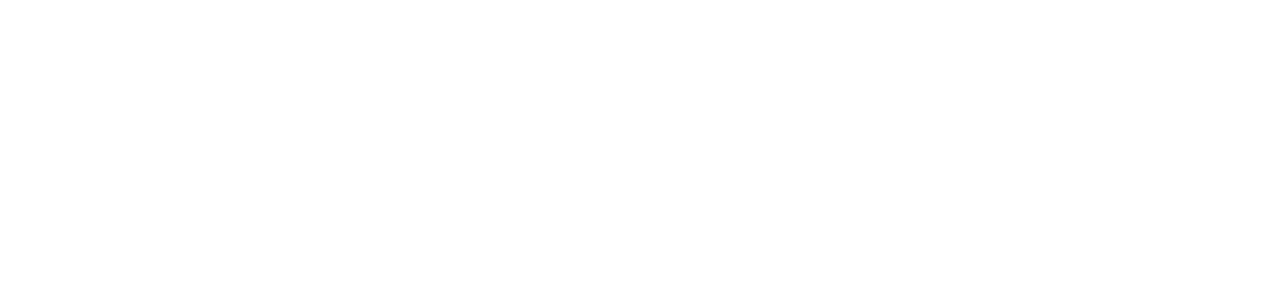
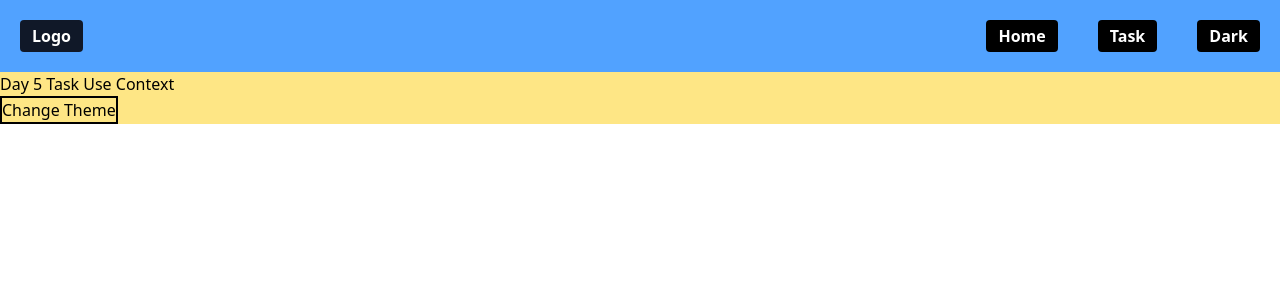
Before and after one commit to jagathdev/React_Tasks, a React (Vite) app: page /task/day5task in a window 1280 px wide. Before the commit this address had no page. Shown: the top 300 px of the page. Built offline with nearby package versions, Linux system fonts and the light colour scheme.

Commit message:
Dark and Light Theme added Sucessfully

```diff
--- a/src/App.tsx
+++ b/src/App.tsx
@@ -7,6 +7,7 @@
 import Day2Task from "./Task/Day2Task"
 import Day3Task from "./Task/Day3Task"
 import Day4Task from "./Task/Day4Task"
+import Day5Task from "./Task/Day5Task"
 
 
 const App: React.FC = () => {
@@ -22,6 +23,7 @@
           <Route path="/task/day2task" element={<Day2Task />} />
           <Route path="/task/day3task" element={<Day3Task />} />
           <Route path="/task/day4task" element={<Day4Task />} />
+          <Route path="/task/day5task" element={<Day5Task />} />
         </Route>
       </Routes>
     </>
--- a/src/Task/Day5Task.tsx
+++ b/src/Task/Day5Task.tsx
@@ -1,9 +1,19 @@
+import { useContext } from "react"
+import { ThemeContext } from "../usecontext/ThemeContext"
+
 const Day5Task = () => {
+
+    const { theme, themeChange } = useContext(ThemeContext)!;
+
+
     return (
         <>
-
+            <div className={theme ? "bg-amber-200" : "bg-gray-600 text-white"}>
+                <h1>Day 5 Task Use Context</h1>
+                <button className="border-2" onClick={themeChange}>Change Theme</button>
+            </div>
         </>
     )
 }
 
-export default Day5Task
+export default Day5Task;
--- a/src/Task/Task.tsx
+++ b/src/Task/Task.tsx
@@ -1,18 +1,24 @@
-import { Link} from "react-router-dom";
+import { Link } from "react-router-dom";
 import type { taskData } from "../Typescript/Interface"
+import { useContext } from "react";
+import { ThemeContext } from "../usecontext/ThemeContext";
 
 const Task = () => {
+
+    const { theme } = useContext(ThemeContext)!;
 
     const tasks: taskData[] = [
         { link: "/task/day1task", name: "Day 1 Task" },
         { link: "/task/day2task", name: "Day 2 Task" },
         { link: "/task/day3task", name: "Day 3 Task" },
         { link: "/task/day4task", name: "Day 4 Task" },
+        { link: "/task/day5task", name: "Day 5 Task" },
     ];
 
     return (
         <>
-            <div>
+            <div className={theme ? "bg-yellow-200 p-6 space-y-8" : "bg-gray-800 text-white p-6 space-y-8"
+            }>
                 {tasks.map((e: any, i: number) => (
                     <div className="flex justify-center" key={i}>
                         <Link to={e.link} className="p-2 bg-black m-3 w-50 text-center text-white rounded-2xl">{e.name}</Link>
--- a/src/components/Navbar.tsx
+++ b/src/components/Navbar.tsx
@@ -1,6 +1,9 @@
+import { useContext } from "react"
 import { Link } from "react-router-dom"
+import { ThemeContext } from "../usecontext/ThemeContext"
 
 const Navbar = () => {
+    const { theme, themeChange } = useContext(ThemeContext)!;
     return (
         <>
             <div className="flex justify-between bg-blue-400 p-5">
@@ -8,8 +11,9 @@
                 <div className="flex gap-10">
                     <Link to='/' className="bg-black px-3 py-1 text-white rounded font-bold">Home</Link>
                     <Link to='/Task' className="bg-black text-white px-3 py-1 rounded font-bold">Task</Link>
+                    <button className={theme ? "bg-black text-white px-3 py-1 rounded font-bold" : "bg-white  px-3 py-1 rounded font-bold"} onClick={themeChange}>{theme ? "Dark" : "Light"}</button>
                 </div>
-            </div>
+            </div >
         </>
     )
 }
--- a/src/main.tsx
+++ b/src/main.tsx
@@ -3,12 +3,16 @@
 import './index.css'
 import App from './App.tsx'
 import { BrowserRouter } from 'react-router-dom'
+import ThemeProvide from './usecontext/ThemeProvide.tsx'
 
 createRoot(document.getElementById('root')!).render(
 
   <StrictMode>
+
     <BrowserRouter>
-      <App />
+      <ThemeProvide>
+        <App />
+      </ThemeProvide>
     </BrowserRouter>
   </StrictMode>
 
--- a/src/pages/Home.tsx
+++ b/src/pages/Home.tsx
@@ -1,6 +1,12 @@
+import { useContext } from "react";
+import { ThemeContext } from "../usecontext/ThemeContext";
+
 const Home = () => {
+    const { theme } = useContext(ThemeContext)!;
+
     return (
-        <div className="p-6 space-y-8">
+        <div className={theme ? "bg-yellow-200 p-6 space-y-8" : "bg-gray-800 text-white p-6 space-y-8"
+        }>
             <h1 className="text-3xl font-bold text-center">React Tasks – Practice Dashboard</h1>
 
             {/* ---------- DAY 1 ---------- */}
@@ -170,7 +176,7 @@
                     <li>How React starts rendering?</li>
                 </ol>
             </section>
-        </div>
+        </div >
     );
 };
 
--- a/src/usecontext/ThemeContext.tsx
+++ b/src/usecontext/ThemeContext.tsx
@@ -1,3 +1,8 @@
 import { createContext } from "react";
 
-export const ThemeContext = createContext(null);
+export interface ThemeContextType {
+    theme: boolean,
+    themeChange: () => void
+}
+
+export const ThemeContext = createContext<ThemeContextType | null>(null)
--- a/src/usecontext/ThemeProvide.tsx
+++ b/src/usecontext/ThemeProvide.tsx
@@ -1,7 +1,19 @@
-const ThemeProvide = () => {
+import { useState, type ReactNode } from 'react'
+import { ThemeContext } from './ThemeContext'
+
+const ThemeProvide = ({ children }: { children: ReactNode }) => {
+
+    const [theme, setTheme] = useState<boolean>(true)
+
+    const themeChange = () => {
+        setTheme(!theme)
+    }
+
     return (
         <>
-
+            <ThemeContext.Provider value={{ theme, themeChange }}>
+                {children}
+            </ThemeContext.Provider>
         </>
     )
 }
```
